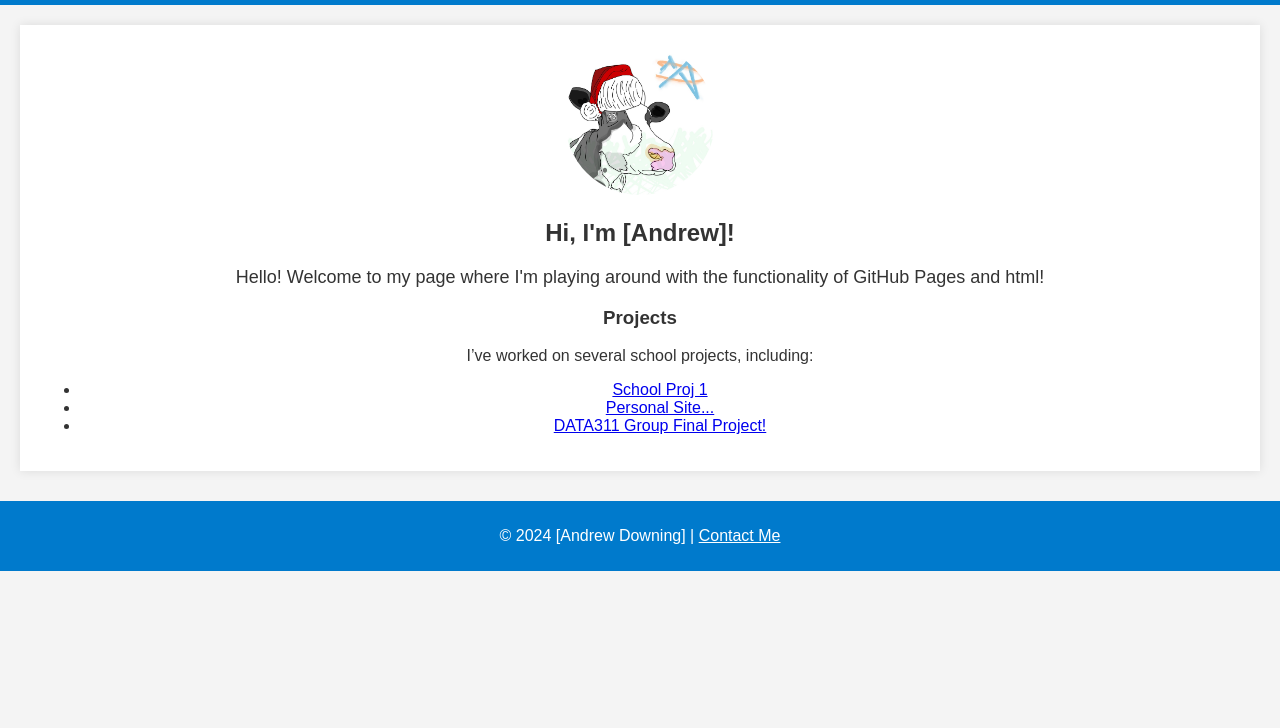
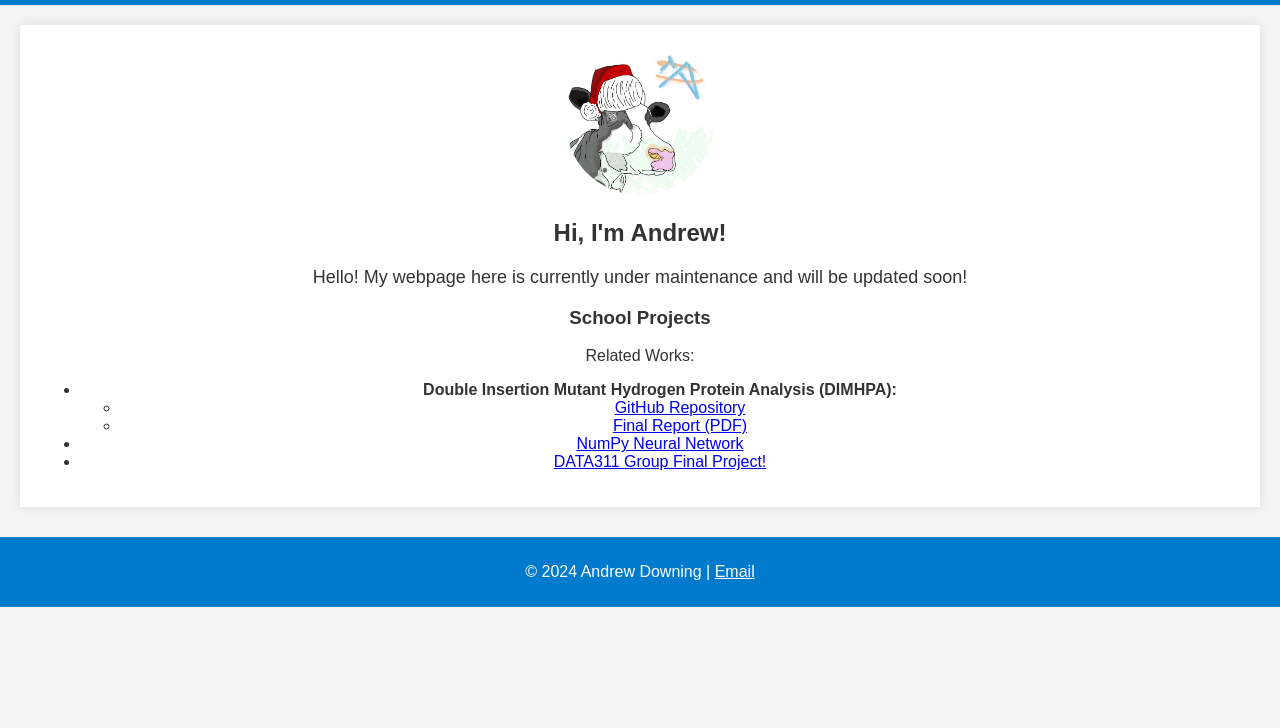
Before and after one commit to KrYthReX/KrYthReX.github.io, a plain HTML site: page index.html in a window 1280 px wide. Shown: the part 72-800 px from the top of the page. Drawn offline with Linux system fonts and the light colour scheme.

Commit message:
Update index.html

```diff
--- a/index.html
+++ b/index.html
@@ -48,27 +48,33 @@
 
     <!-- Header Section -->
     <header>
-        <h1>Welcome to My Personal Website</h1>
+        <h1>WebSite</h1>
     </header>
 
     <!-- Main Content Section -->
     <section>
         <img src="images/cowPP.jpg" alt="a cow i drew!" width="150" height="150">
-        <h2>Hi, I'm [Andrew]!</h2>
-        <p class="intro">Hello! Welcome to my page where I'm playing around with the functionality of GitHub Pages and html!</p>
+        <h2>Hi, I'm Andrew!</h2>
+        <p class="intro">Hello! My webpage here is currently under maintenance and will be updated soon!</p>
 
-        <h3>Projects</h3>
-        <p>I’ve worked on several school projects, including:</p>
+        <h3>School Projects</h3>
+        <p>Related Works:</p>
         <ul>
-            <li><a href="#">School Proj 1</a></li>
-            <li><a href="#">Personal Site...</a></li>
-            <li><a href="blog.html">DATA311 Group Final Project!</a></li>
-        </ul>
+            <li>
+                <strong>Double Insertion Mutant Hydrogen Protein Analysis (DIMHPA):</strong>
+                <ul>
+                    <li><a href="https://github.com/KrYthReX/DIMHPA-Final-Report" target="_blank" rel="noopener noreferrer">GitHub Repository</a></li>
+                    <li><a href="docs/DIMHPA_FinalReport.pdf" target="_blank" rel="noopener noreferrer">Final Report (PDF)</a></li>
+                </ul>
+            </li>
+            <li><a href="https://github.com/YourUsername/NumpyNeuralNet" target="_blank" rel="noopener noreferrer">NumPy Neural Network</a></li>
+            <li><a href="blog.html" target="_blank" rel="noopener noreferrer">DATA311 Group Final Project!</a></li>
+</ul>
     </section>
 
     <!-- Footer Section -->
     <footer>
-        <p>&copy; 2024 [Andrew Downing] | <a href="mailto:andrewkota@gmail.com" style="color: white;">Contact Me</a></p>
+        <p>&copy; 2024 Andrew Downing | <a href="mailto:andrewkota@gmail.com" style="color: white;">Email</a></p>
     </footer>
 
 </body>
```
